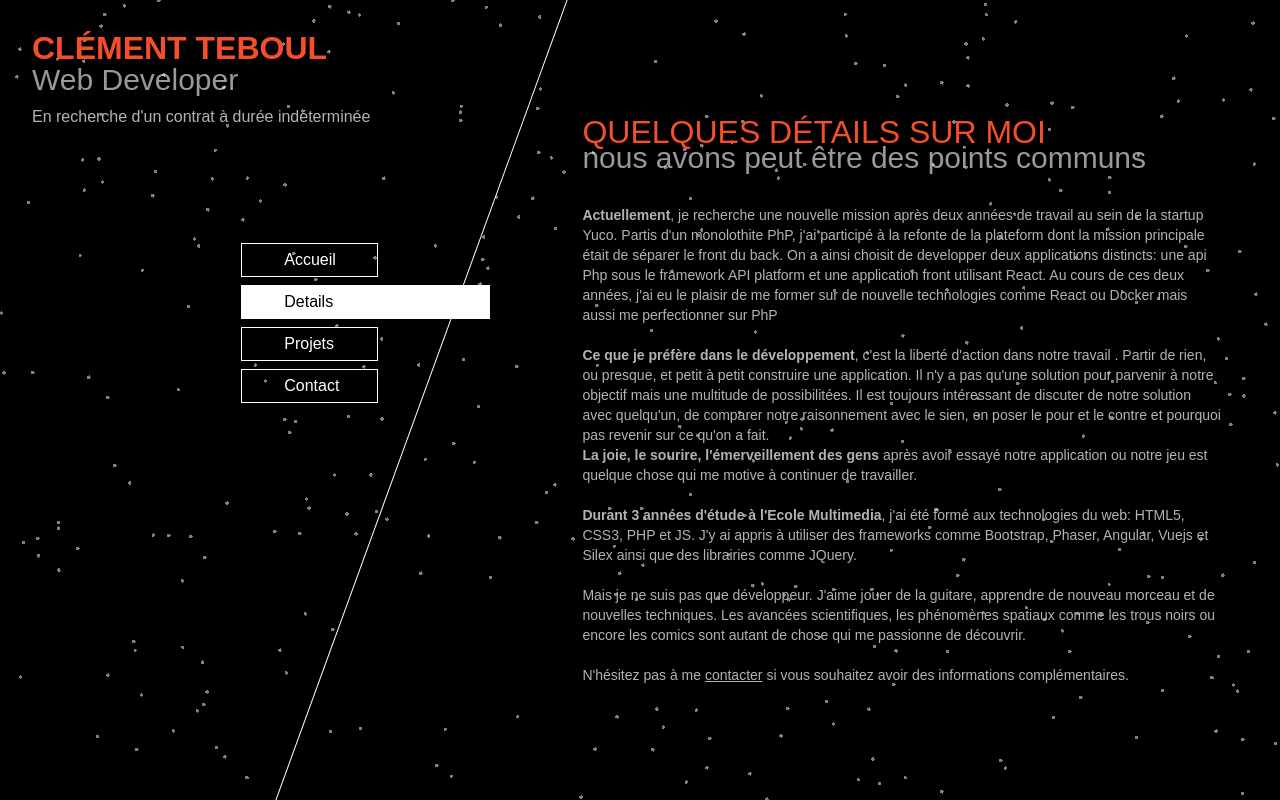
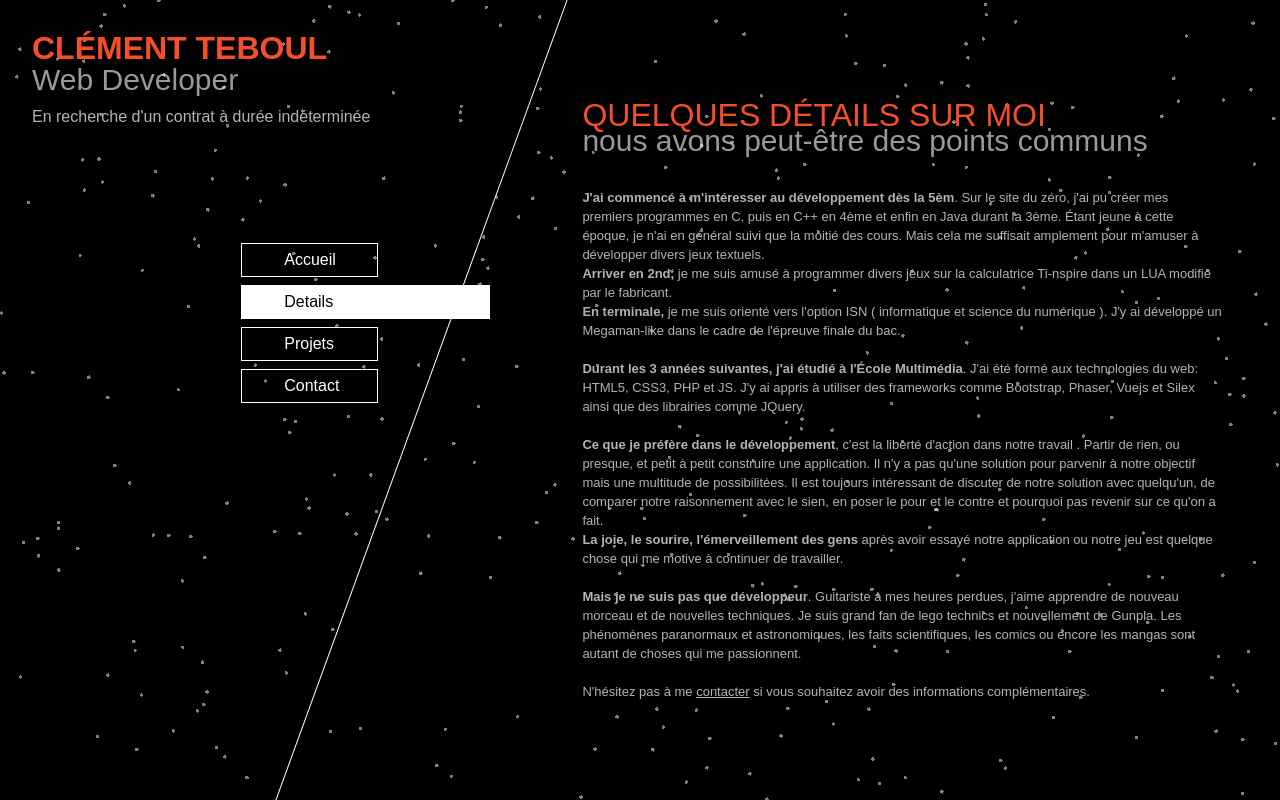
Before and after one commit to Jump78/portfolio, a Vue app: page /detail in a window 1280 px wide. Shown: the top 800 px of the page. Built offline with nearby package versions, Linux system fonts and the light colour scheme.

Commit message:
Fix typo

```diff
--- a/src/views/Detail.vue
+++ b/src/views/Detail.vue
@@ -2,14 +2,16 @@
   <div>
     <div class='header-section'>
       <h2>Quelques détails sur moi</h2>
-      <p><span class='subtitle'>Nous avons peut être des points communs</span></p>
+      <p><span class='subtitle'>Nous avons peut-être des points communs</span></p>
     </div>
     <p>
-      <span class='bold'>Actuellement</span>, je recherche une nouvelle mission après deux années de travail au sein de la startup Yuco. Partis d'un monolothite PhP, j'ai participé à la refonte de la plateform dont la mission principale était de séparer le front du back. On a ainsi choisit de developper deux applications distincts: une api Php sous le framework API platform et une application front utilisant React. Au cours de ces deux années, j'ai eu le plaisir de me former sur de nouvelle technologies comme React ou Docker mais aussi me perfectionner sur PhP<br><br>
-      <span class='bold'>Ce que je préfère dans le développement</span>, c'est la liberté d'action dans notre travail&nbsp;. Partir de rien, ou presque, et petit à petit construire une application. Il n'y a pas qu'une solution pour parvenir à notre objectif mais une multitude de possibilitées. Il est toujours intéressant de discuter de notre solution avec quelqu'un, de comparer notre raisonnement avec le sien, en poser le pour et le contre et pourquoi pas revenir sur ce qu'on a fait.<br>
-      <span class='bold'>La joie, le sourire, l'émerveillement des gens</span> après avoir essayé notre application ou notre jeu est quelque chose qui me motive à continuer de travailler.<br><br>
-      <span class='bold'>Durant 3 années d'étude à l'Ecole Multimedia</span>, j'ai été formé aux technologies du web: HTML5, CSS3, PHP et JS. J'y ai appris à utiliser des frameworks comme Bootstrap, Phaser, Angular, Vuejs et Silex ainsi que des librairies comme JQuery.<br><br>
-      Mais je ne suis pas que développeur. J'aime jouer de la guitare, apprendre de nouveau morceau et de nouvelles techniques. Les avancées scientifiques, les phénomènes spatiaux comme les trous noirs ou encore les comics sont autant de chose qui me passionne de découvrir.<br><br>
+      <span class='bold'>J'ai commencé à m'intéresser au développement dès la 5èm</span>. Sur le site du zéro, j'ai pu créer mes premiers programmes en C, puis en C++ en 4ème et enfin en Java durant la 3ème. Étant jeune à cette époque, je n'ai en général suivi que la moitié des cours. Mais cela me suffisait amplement pour m'amuser à développer divers jeux textuels.<br />
+      <span class='bold'>Arriver en 2nd,</span> je me suis amusé à programmer divers jeux sur la calculatrice Ti-nspire dans un LUA modifié par le fabricant.<br />
+      <span class='bold'>En terminale,</span> je me suis orienté vers l'option ISN ( informatique et science du numérique ). J'y ai développé un Megaman-like dans le cadre de l'épreuve finale du bac.<br /><br />
+      <span class='bold'>Durant les 3 années suivantes, j'ai étudié à l'École Multimédia</span>. J'ai été formé aux technologies du web: HTML5, CSS3, PHP et JS. J'y ai appris à utiliser des frameworks comme Bootstrap, Phaser, Vuejs et Silex ainsi que des librairies comme JQuery.<br /><br />
+      <span class='bold'>Ce que je préfère dans le développement</span>, c'est la liberté d'action dans notre travail&nbsp;. Partir de rien, ou presque, et petit à petit construire une application. Il n'y a pas qu'une solution pour parvenir à notre objectif mais une multitude de possibilitées. Il est toujours intéressant de discuter de notre solution avec quelqu'un, de comparer notre raisonnement avec le sien, en poser le pour et le contre et pourquoi pas revenir sur ce qu'on a fait.<br />
+      <span class='bold'>La joie, le sourire, l'émerveillement des gens</span> après avoir essayé notre application ou notre jeu est quelque chose qui me motive à continuer de travailler.<br /><br />
+      <span class='bold'>Mais je ne suis pas que développeur</span>. Guitariste à mes heures perdues, j'aime apprendre de nouveau morceau et de nouvelles techniques. Je suis grand fan de lego technics et nouvellement de Gunpla. Les phénomènes paranormaux et astronomiques, les faits scientifiques, les comics ou encore les mangas sont autant de choses qui me passionnent.<br /><br />
       N'hésitez pas à me <router-link to='contact' tag='a' exact>contacter</router-link> si vous souhaitez avoir des informations complémentaires.
     </p>
   </div>
@@ -21,8 +23,8 @@
   }
   @media (max-width: 1450px) {
       p {
-          font-size: 1.4rem;
-          line-height: 2rem;
+          font-size: 1.3rem;
+          line-height: 1.9rem;
       }
   }
 </style>
```
